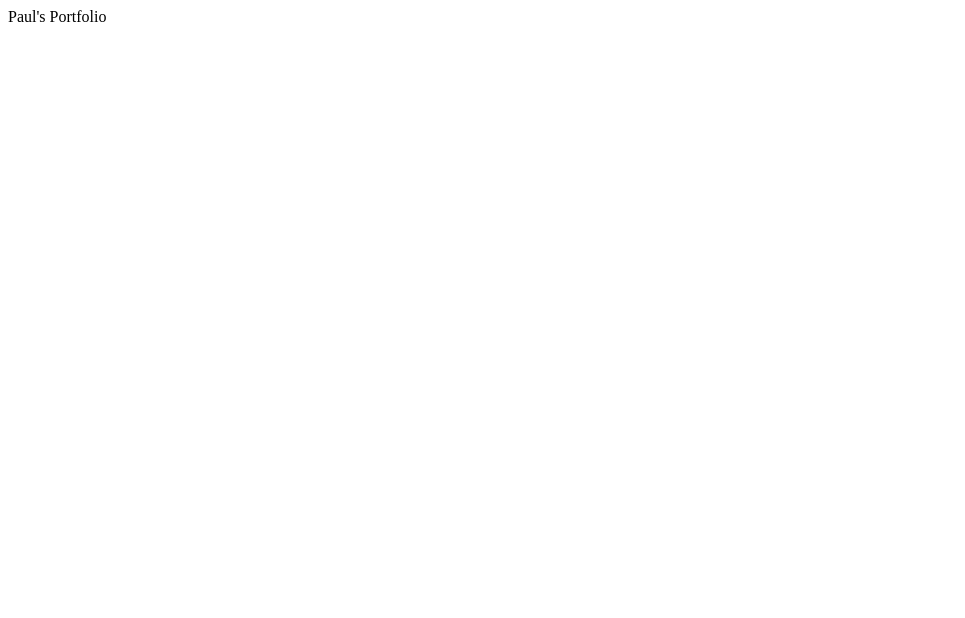
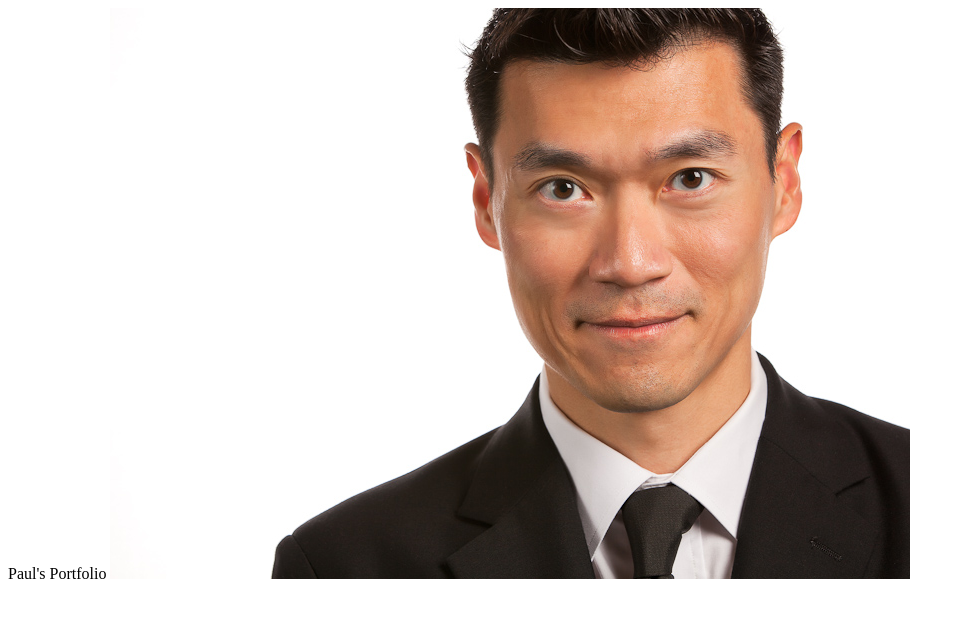
Before and after one commit to lentkowskip/lentkowskip.github.io, a plain HTML site: page index.html in a window 1280 px wide. Shown: the whole page, without its empty margins (0-965 px from the left). Drawn offline with Linux system fonts and the light colour scheme.

Commit message:
Add files via upload

```diff
--- a/index.html
+++ b/index.html
@@ -1,4 +1,4 @@
 <html>
     <ht>Paul's Portfolio</ht>
-    <img src=""./PL_web.jpg" />
+    <img src="./PL_web.jpg" />
 </html>
```
